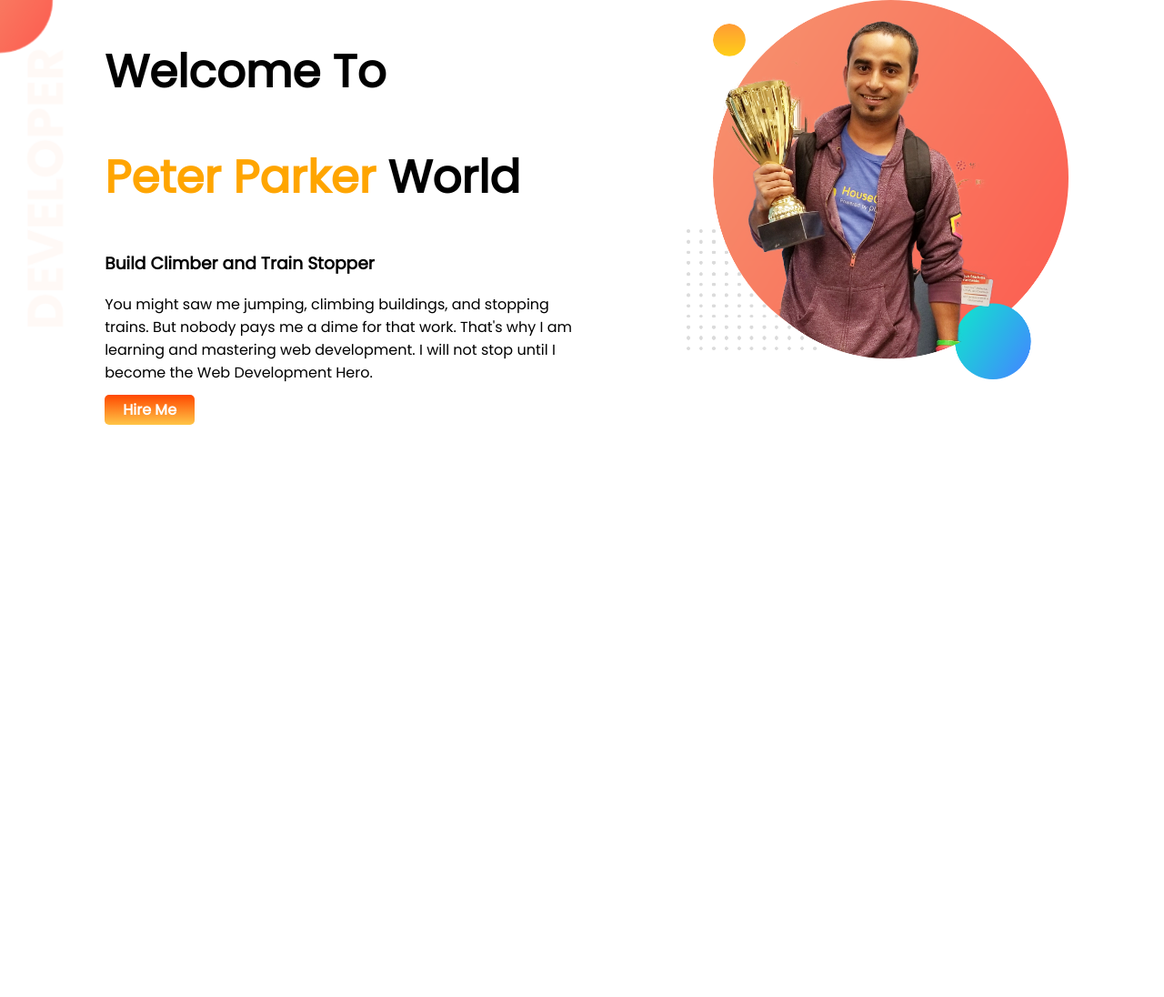
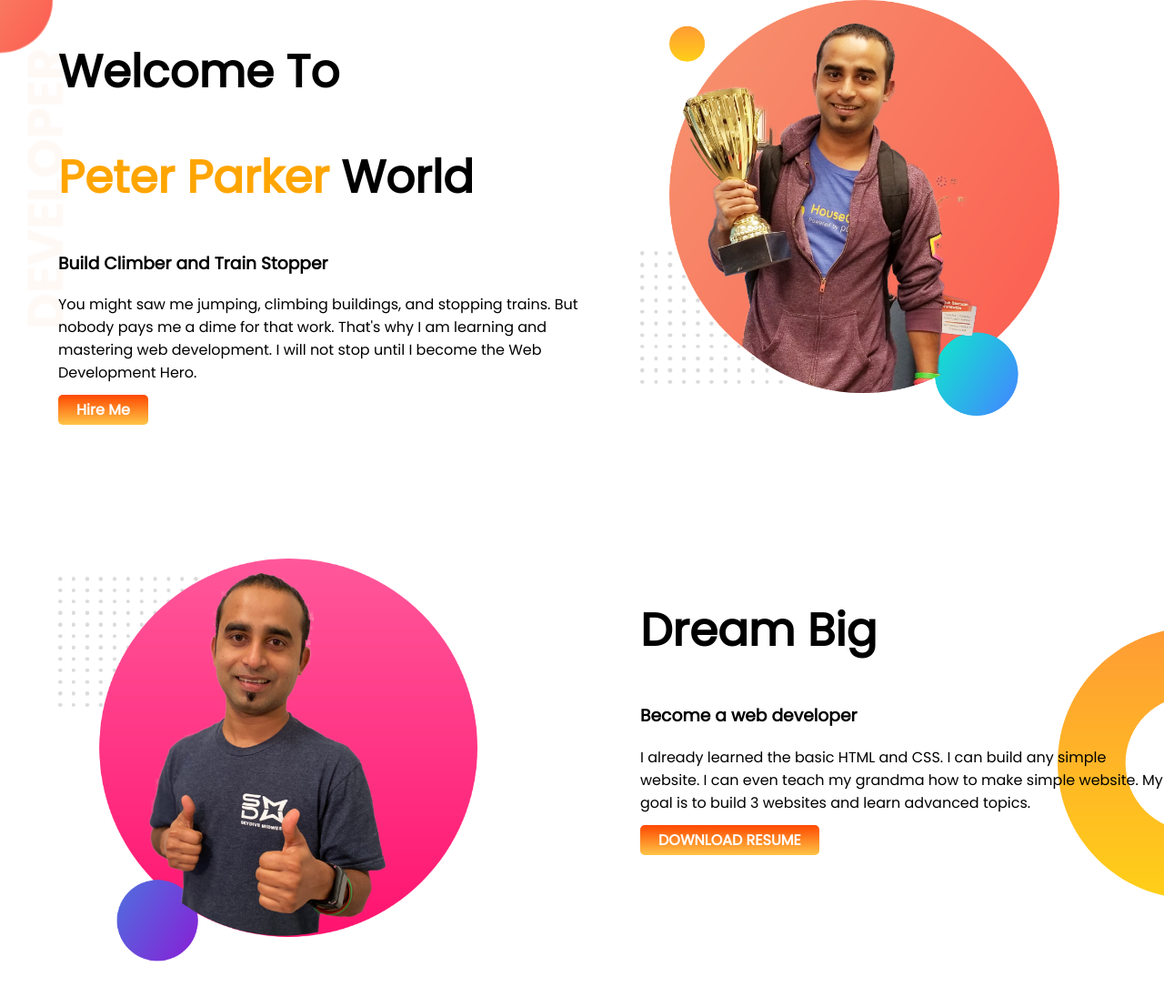
Before and after one commit to IshtiaqHasan/developer-portfolio, a plain HTML site: page index.html in a window 1280 px wide. Shown: the whole page at 91% size. Before the commit the page ends 800 px from the top, so only its background shows below. Drawn offline with Linux system fonts and the light colour scheme.

Commit message:
dream added

```diff
--- a/index.html
+++ b/index.html
@@ -30,6 +30,20 @@
         </div>
     </section>
 
+    <section class="dream-big">
+        <div class="half-width">
+            <img src="images/jhankar2.png" alt="">
+        </div>
+        <div class="half-width">
+            <h1>Dream Big</h1>
+            <h3>Become a web developer</h3>
+            <p>I already learned the basic HTML and CSS. I can build any simple website. I can even teach my grandma how
+                to make simple website. My goal is to build 3 websites and learn advanced topics.</p>
+            <a class="link-button" target="-blank" href="">DOWNLOAD RESUME</a>
+        </div>
+
+    </section>
+
 
 </body>
 
--- a/style.css
+++ b/style.css
@@ -10,10 +10,11 @@ h1{
 }
 section{
     display:flex;
+    margin-bottom: 150px;
 }
 .half-width{
     width: 50%;
-    padding-left: 9%;
+    padding-left: 5%;
 }
 .half-width img{
     width: 80%;
@@ -30,3 +31,8 @@ section{
     background-image: url(images/top-banner.png);
     background-repeat: no-repeat;
 }
+.dream-big{
+    background-image: url(images/dream-bg.png);
+    background-repeat: no-repeat;
+    background-position: right;
+}
```
